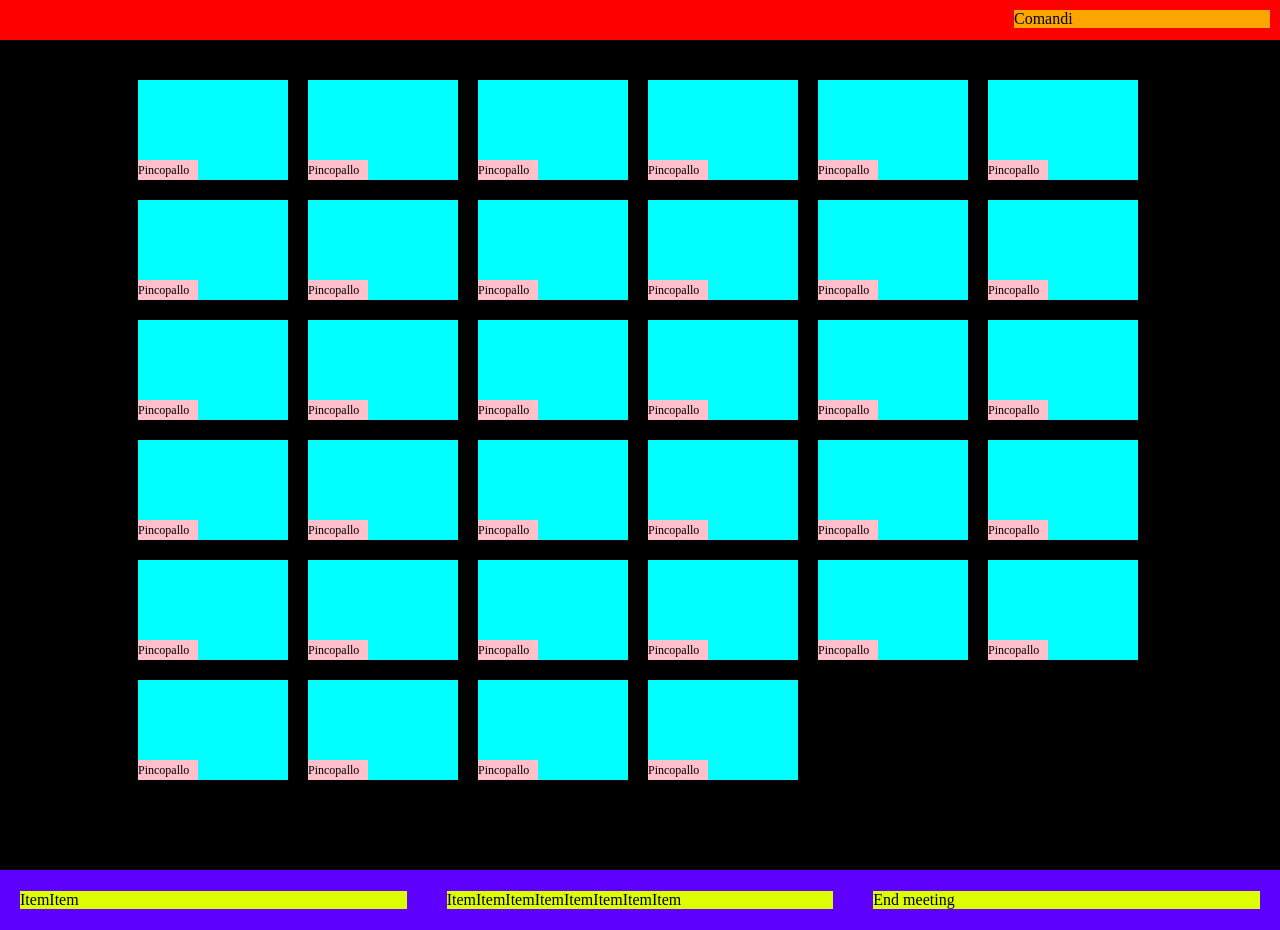
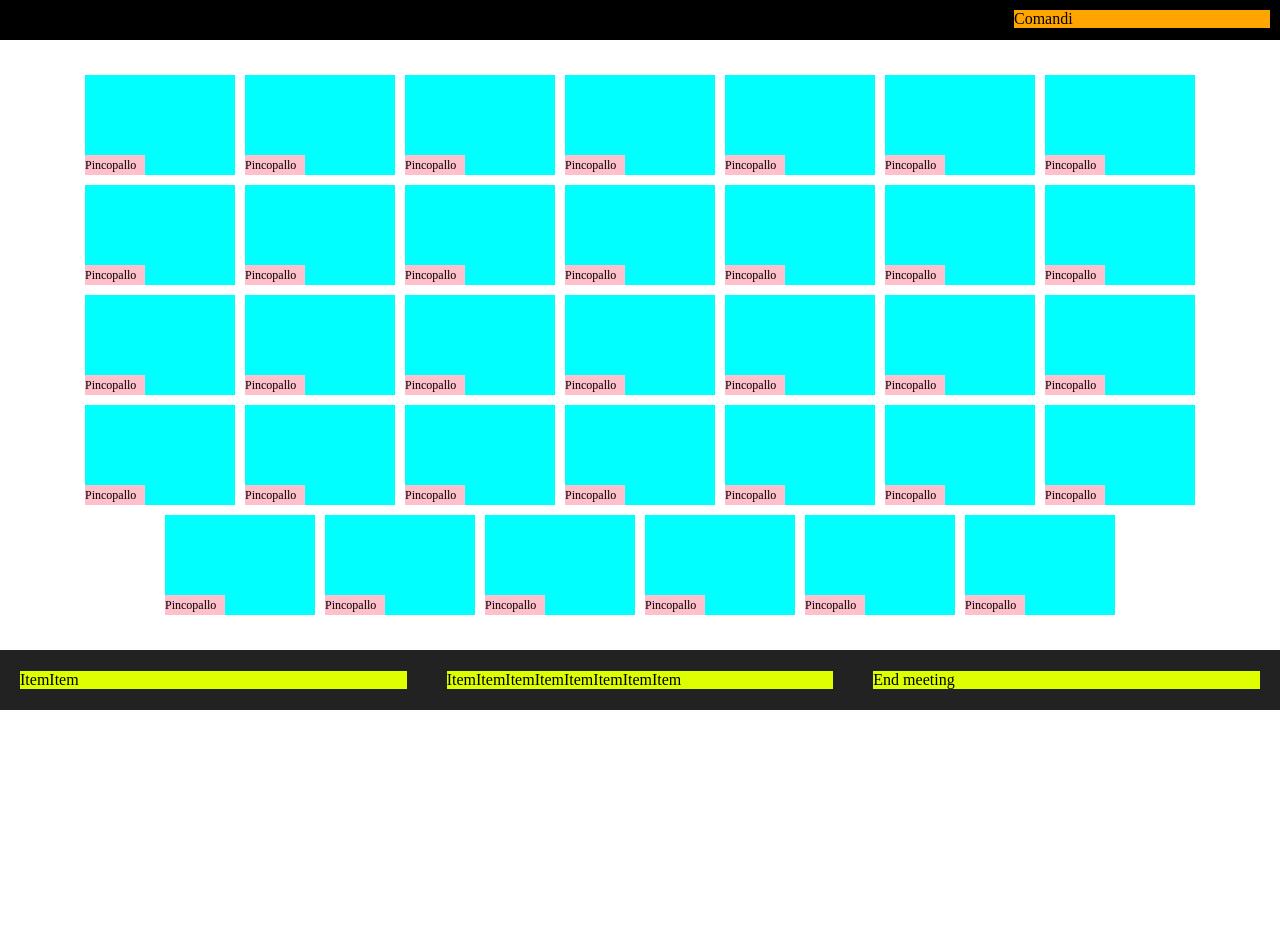
Before and after one commit to matteo-rossi90/html-css-zoom, a plain HTML site: page index.html in a window 1280 px wide. After the commit the page ends 800 px from the top, so only its background shows below. Drawn offline with Linux system fonts and the light colour scheme.

Commit message:
modifiche e ridefinizioni

```diff
--- a/css/style.css
+++ b/css/style.css
@@ -9,23 +9,20 @@
 
 #container-main{
     width: 100%;
-    height: 100vh;
-    /* display: flex; */
-    /* flex-direction: column; */
-    /* align-items: flex-start; */
 }
 
 #container{
     margin: 0 auto;
-    width: 80%;
+    width: 90%;
 }
 
-body{
-    background-color: black;
-}
+/* body{ */
+    /* background-color: black; */
+/* } */
 
 .navbar{
     width: 100%;
+    flex-shrink: 1;
 }
 
 main{
@@ -36,7 +33,7 @@ main{
 /* proprietà barra di navigazione in alto */
 #top-nav{
     height: 40px;
-    background-color: rgb(255, 0, 0);
+    background-color: rgb(0, 0, 0);
 }
 
 .content-navbar{
@@ -51,19 +48,31 @@ main{
     background-color: orange;
 }
 
-main{
-    height: 100vh;
+.text-name{
+    font-size: 12px;
 }
 
-.box{
+/* proprietà parte centrale */
+#flex-content{
+    height: 100%;
+    overflow-y:auto;
+    display: flex;
+    flex-wrap:wrap;
+    justify-content: center;
+    align-items:flex-start;
+    margin: 30px 0;
+}
+
+.box {
+    display: flex;
     height: 100px;
     width: 150px;
-    background-color:aqua;
-    margin: 10px;
+    background-color: aqua;
+    margin: 5px;
     position: relative;
 }
 
-.name-box{
+.name-box {
     height: 20px;
     width: 60px;
     background-color: pink;
@@ -72,24 +81,12 @@ main{
     left: 0;
 }
 
-.text-name{
-    font-size: 12px;
-}
-
-/* proprietà parte centrale */
-#flex-content{
-    display: flex;
-    flex-wrap:wrap;
-    align-items:flex-start;
-    margin: 30px 0;
-}
-
 /* proprietà barra di navigazione in basso */
 #bottom-nav{
     height: 60px;
-    background-color: rgb(93, 0, 255);
+    background-color: #222222;
     display: flex;
-    justify-content: space-around;
+    justify-content: space-between;
     align-items: center;
 }
 
```
